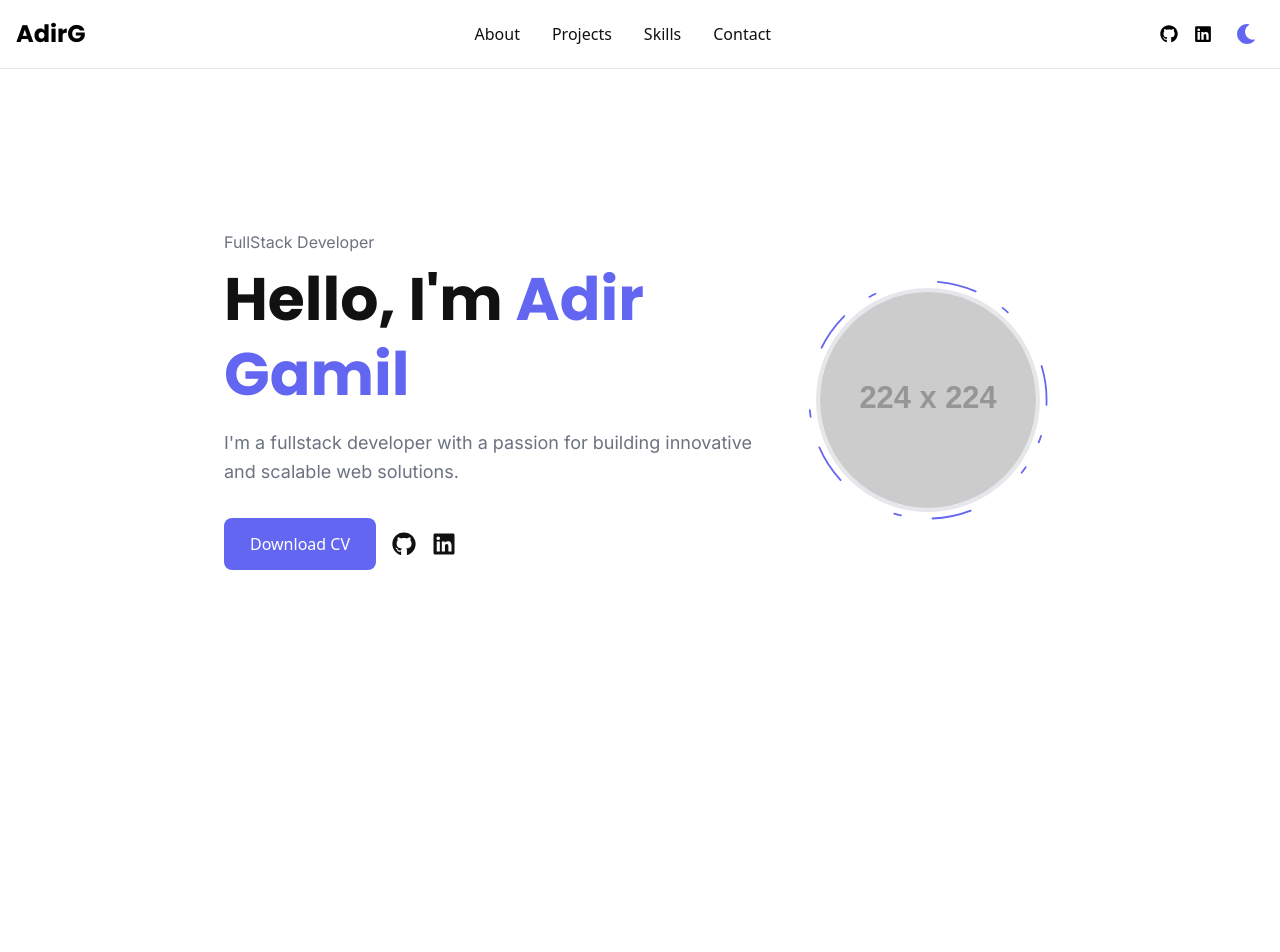
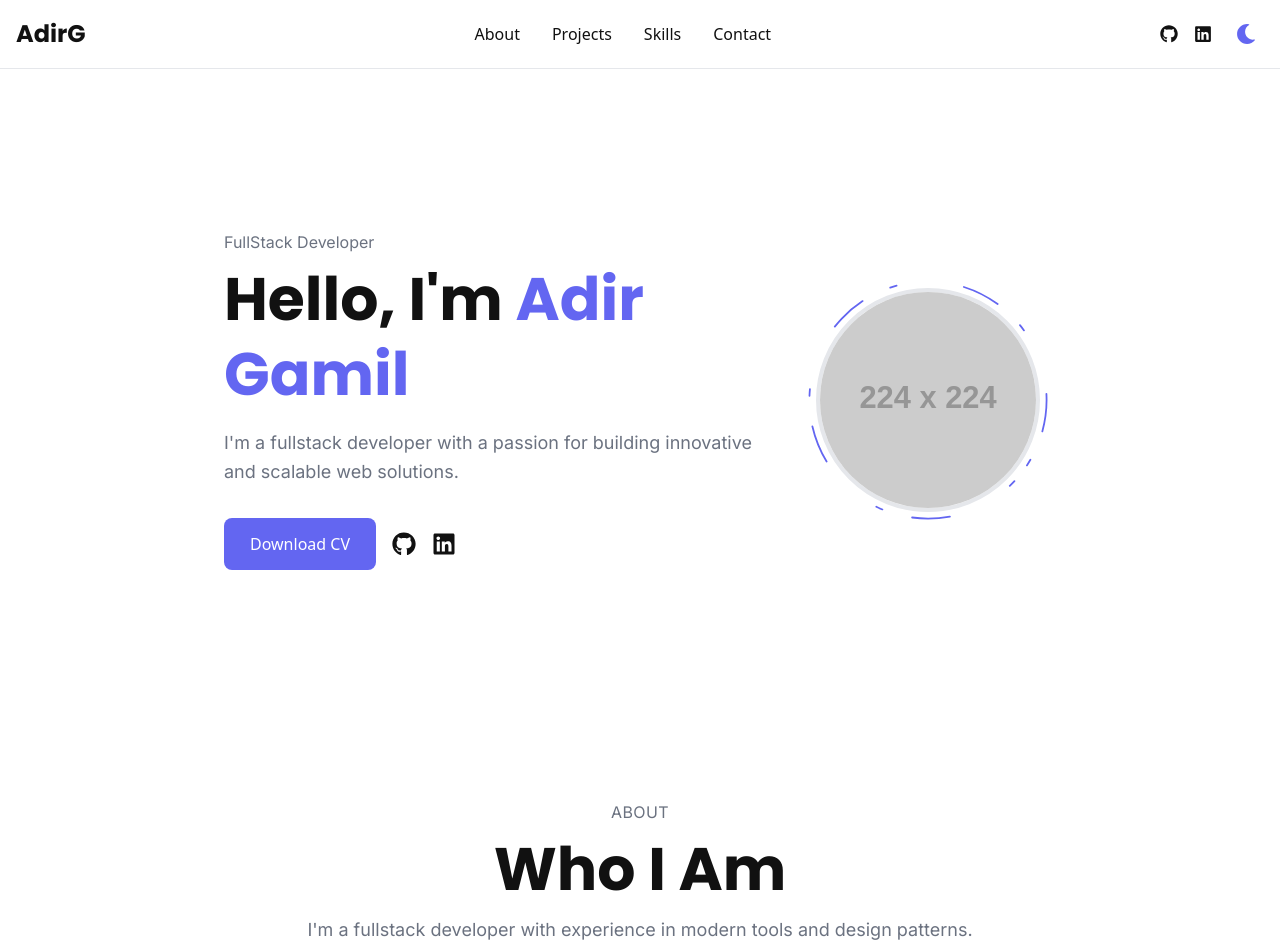
Before and after one commit to AdirGamil/NextProtfolio, a Next.js app: page / in a window 1280 px wide. Shown: the top 952 px of the page. Before the commit the page ends 800 px from the top, so only its background shows below. Built offline with nearby package versions, Linux system fonts and the light colour scheme.

Commit message:
add section title

```diff
--- a/app/layout.tsx
+++ b/app/layout.tsx
@@ -2,7 +2,6 @@ import type { Metadata } from 'next'
 import { Poppins, Inter } from 'next/font/google'
 import './globals.css'
 import Navbar from '@/components/layout/Navbar'
-
 
 const poppins = Poppins({
   subsets: ['latin'],
@@ -74,7 +73,7 @@ export default function RootLayout({
     <html lang="en">
       <Navbar />
       <body
-        className={`${poppins.variable} ${inter.variable} antialiased`}
+        className={`${poppins.variable} ${inter.variable} bg-background text-foreground transition-colors antialiased`}
       >
         {children}
       </body>
--- a/app/page.tsx
+++ b/app/page.tsx
@@ -1,9 +1,11 @@
+import AboutMe from "@/components/sections/AboutMe";
 import Hero from "@/components/sections/Hero";
 
 export default function Home() {
   return (
     <main>
     <Hero />
+    <AboutMe />
   </main>
   )
 }
--- a/components/sections/AboutMe.tsx
+++ b/components/sections/AboutMe.tsx
@@ -0,0 +1,17 @@
+import React from 'react'
+import SectionTitle from '../ui/SectionTitle'
+
+const AboutMe = () => {
+  return (
+    <>
+    <SectionTitle
+    eyebrow="About"
+    title="Who I Am"
+    description="I'm a fullstack developer with experience in modern tools and design patterns."
+    align="center"
+    />
+    </>
+  )
+}
+
+export default AboutMe
--- /dev/null
+++ b/components/ui/FadeInWrapper.tsx
@@ -0,0 +1,52 @@
+'use client'
+
+import { motion } from 'framer-motion'
+import { ReactNode } from 'react'
+
+type Direction = 'up' | 'down' | 'left' | 'right'
+
+type FadeInWrapperProps = {
+  children: ReactNode
+  delay?: number
+  duration?: number
+  distance?: number
+  direction?: Direction
+  once?: boolean
+}
+
+export default function FadeInWrapper({
+  children,
+  delay = 0.2,
+  duration = 0.6,
+  distance = 20,
+  direction = 'up',
+  once = true,
+}: FadeInWrapperProps) {
+  const getOffset = () => {
+    switch (direction) {
+      case 'up':
+        return { x: 0, y: distance }
+      case 'down':
+        return { x: 0, y: -distance }
+      case 'left':
+        return { x: distance, y: 0 }
+      case 'right':
+        return { x: -distance, y: 0 }
+      default:
+        return { x: 0, y: distance }
+    }
+  }
+
+  const offset = getOffset()
+
+  return (
+    <motion.div
+      initial={{ opacity: 0, ...offset }}
+      whileInView={{ opacity: 1, x: 0, y: 0 }}
+      transition={{ duration, delay, ease: 'easeOut' }}
+      viewport={{ once }}
+    >
+      {children}
+    </motion.div>
+  )
+}
--- a/components/ui/SectionTitle.tsx
+++ b/components/ui/SectionTitle.tsx
@@ -0,0 +1,35 @@
+type SectionTitleProps = {
+    eyebrow?: string
+    title: string
+    description?: string
+    align?: 'center' | 'left'
+    className?: string
+  }
+
+  export default function SectionTitle({
+    eyebrow,
+    title,
+    description,
+    align = 'center',
+    className = '',
+  }: SectionTitleProps) {
+    const alignment = align === 'center' ? 'text-center items-center' : 'text-left items-start'
+
+    return (
+      <div className={`flex flex-col gap-2 mb-10 ${alignment} ${className}`}>
+        {eyebrow && (
+          <h5 className="text-muted uppercase tracking-wide font-body">
+            {eyebrow}
+          </h5>
+        )}
+        <h1 className="text-foreground font-heading font-bold">
+          {title}
+        </h1>
+        {description && (
+          <p className="text-muted max-w-2xl font-body">
+            {description}
+          </p>
+        )}
+      </div>
+    )
+  }
```
